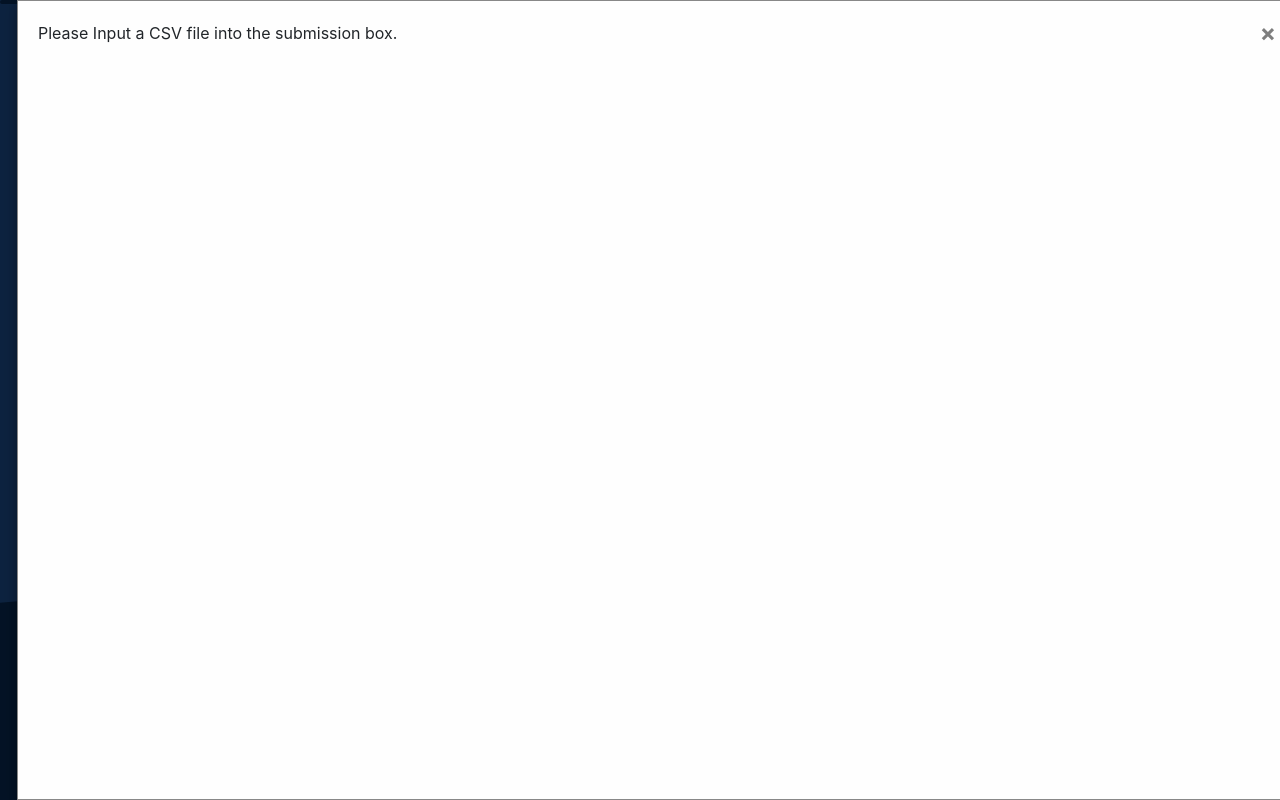
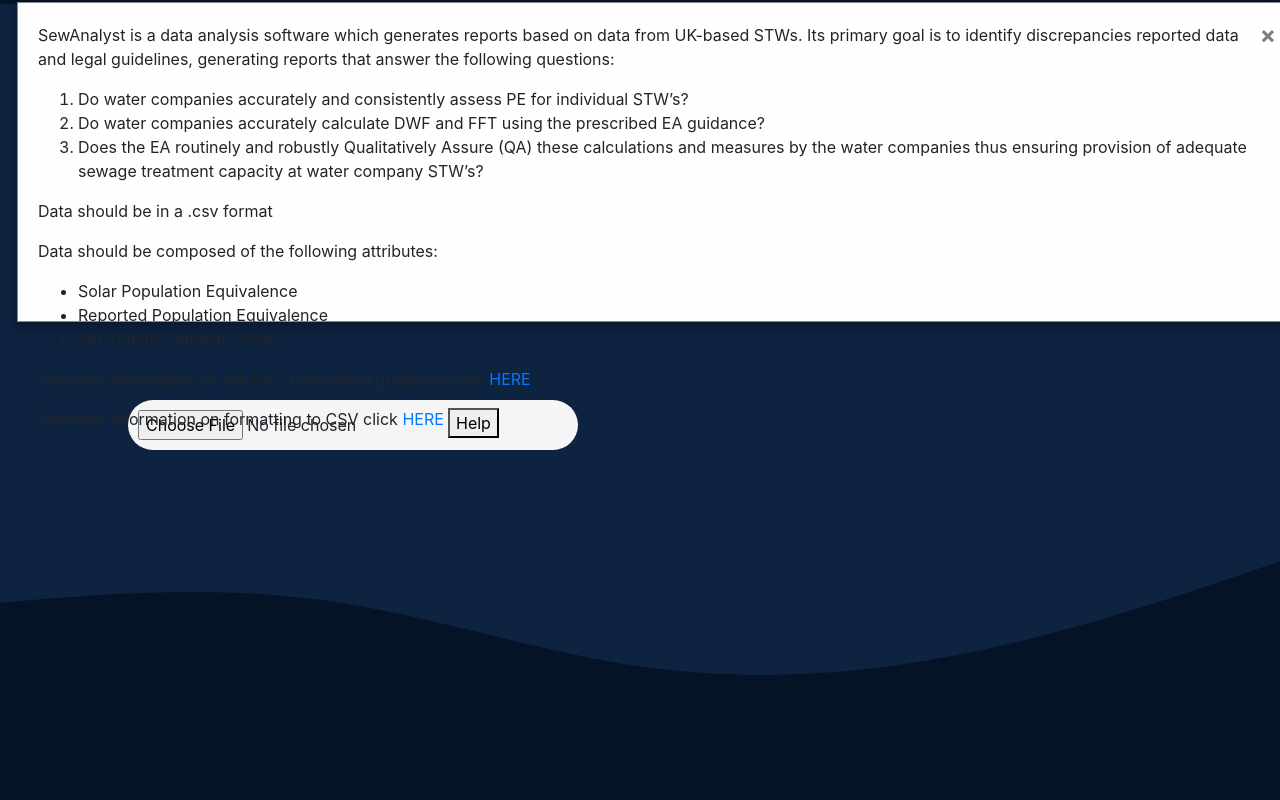
Before and after one commit to jbazel/SewAnalyst, a Flask app: page / in a window 1280 px wide. Run offline with Flask 2, Linux system fonts and the light colour scheme; some libraries are stand-ins or nearby versions.

Commit message:
updated help box with content

```diff
--- a/main.py
+++ b/main.py
@@ -16,6 +16,7 @@ app = Flask(__name__)
 
 
 def processData(rawData):
+
     """
     perform all analysis on raw data
     create dataFrames
--- a/static/style.css
+++ b/static/style.css
@@ -29,14 +29,14 @@ body{
   padding: 20px;
   border: 1px solid #888;
   width: 100%;
-    height: 100%;
-  bottom: 0;
+    height: 40%;
   box-shadow: 0 4px 8px 0 rgba(0,0,0,0.2),0 6px 20px 0 rgba(0,0,0,0.19);
   animation-name: animatetop;
   animation-duration: 0.4s
 }
 
-.help-body {padding: 2px 16px;}
+.help-body {padding: 2px 16px;
+            font-size: 20px}
 
 @keyframes animatetop {
   from {top: -300px; opacity: 0}
--- a/templates/index.html
+++ b/templates/index.html
@@ -29,7 +29,22 @@
                         &times;
                     </span>
                     <div class = "helpBody">
-                        Please Input a CSV file into the submission box.
+                        <p>SewAnalyst is a data analysis software which generates reports based on data from UK-based STWs. Its primary goal is to identify discrepancies reported data and legal guidelines, generating reports that answer the following questions:</p>
+                        <ol>
+                            <li>Do water companies accurately and consistently assess PE for individual STW’s?</li>
+                            <li>Do water companies accurately calculate DWF and FFT using the prescribed EA guidance?</li>
+                            <li>Does the EA routinely and robustly Qualitatively Assure (QA) these calculations and measures by the water companies thus ensuring provision of adequate sewage treatment capacity at water company STW’s?</li>
+                        </ol>
+                        <p>Data should be in a .csv format</p>
+                        <p>Data should be composed of the following attributes:</p>
+                        <ul>
+                            <li>Solar Population Equivalence</li>
+                            <li>Reported Population Equivalence</li>
+                            <li>Per-Capita Domestic Flow</li>
+                        </ul>
+                        <p>For more information on the EA's prescribed guidance click <a href = "https://www.gov.uk/guidance/discharges-to-surface-water-and-groundwater-environmental-permits" target="_blank"> HERE</a></p>
+                         <p>For more information on formatting to CSV click <a href = "https://help.sharpspring.com/hc/en-us/articles/115001035567-Formatting-CSV-Files-for-Import" target="_blank"> HERE</a></p>
+
                     </div>
                 </div>
             </div>
```
Also changed, not shown: static/logo.jpg (added).
